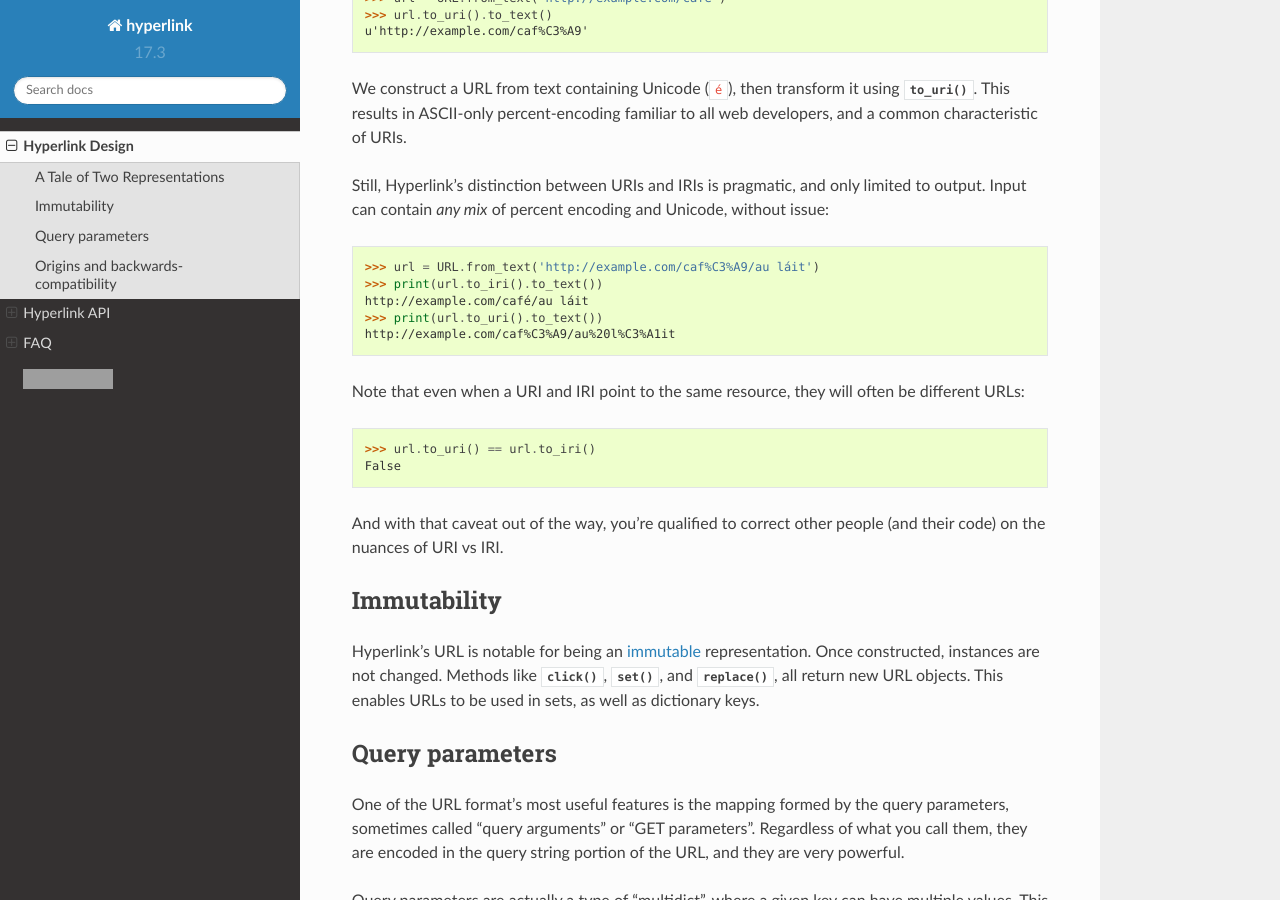
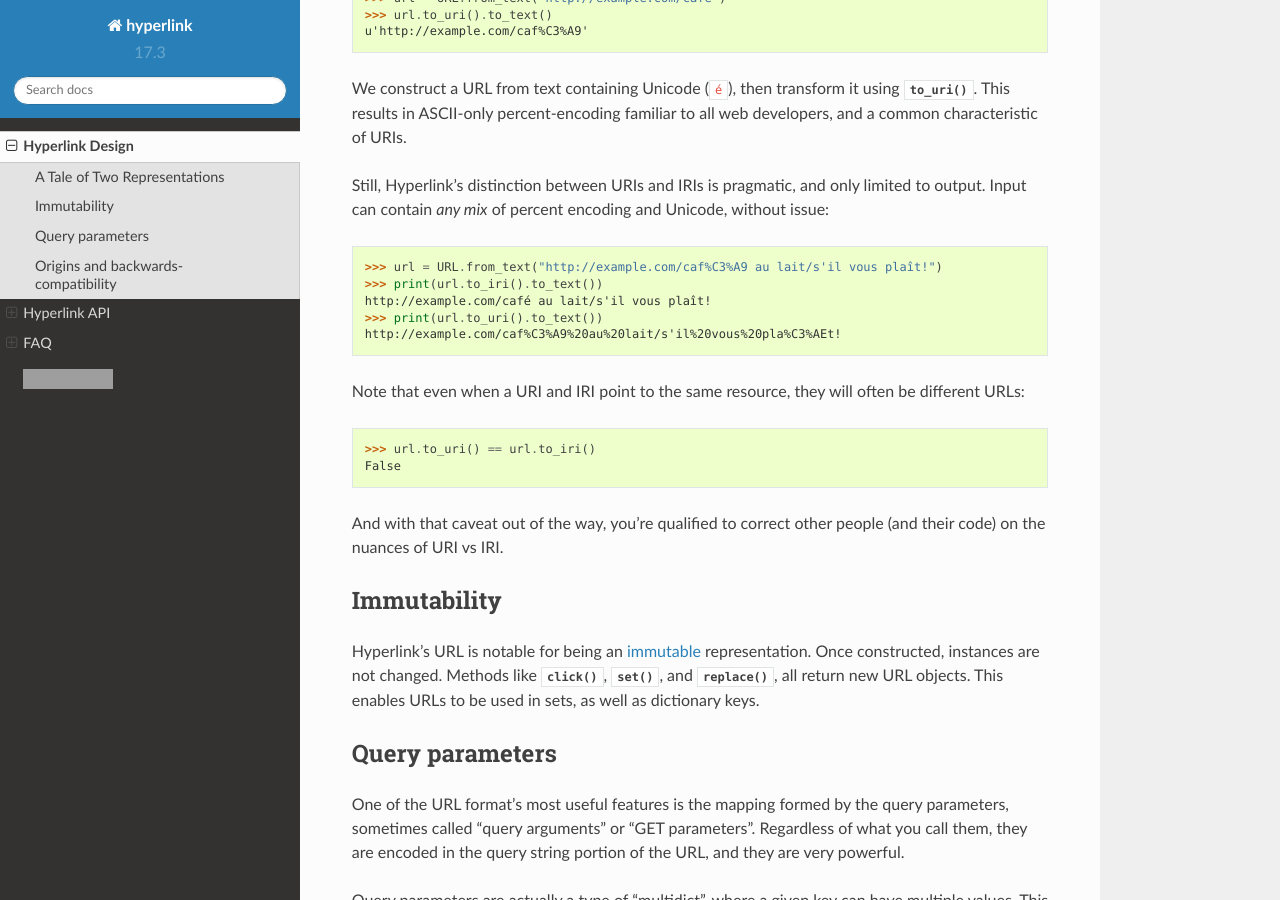
Before and after one commit to python-hyper/hyperlink, a Sphinx documentation site: the page built from docs/design.rst, in a window 1280 px wide and 900 px high, scrolled down 623 px. Built offline with Sphinx 7.4.7 and the Read the Docs theme 2.0.0, drawn with Linux system fonts in a browser that asks for light colours; grey boxes are pictures that could not be loaded.

Commit message:
fix french example text in docs (excuse my french)
The example showing Unicode support uses an incorrect French word.
As an alternative, use another phrase that is not only correct,
but also showcases the escaping of special characters,
in this example a single quote and an exclamation mark.

Oh, and it also rhymes. :)

```diff
--- a/docs/design.rst
+++ b/docs/design.rst
@@ -38,11 +38,11 @@ Still, Hyperlink's distinction between URIs and IRIs is pragmatic, and
 only limited to output. Input can contain *any mix* of percent
 encoding and Unicode, without issue:
 
-   >>> url = URL.from_text('http://example.com/caf%C3%A9/au láit')
+   >>> url = URL.from_text("http://example.com/caf%C3%A9 au lait/s'il vous plaît!")
    >>> print(url.to_iri().to_text())
-   http://example.com/café/au láit
+   http://example.com/café au lait/s'il vous plaît!
    >>> print(url.to_uri().to_text())
-   http://example.com/caf%C3%A9/au%20l%C3%A1it
+   http://example.com/caf%C3%A9%20au%20lait/s'il%20vous%20pla%C3%AEt!
 
 Note that even when a URI and IRI point to the same resource, they
 will often be different URLs:
```
